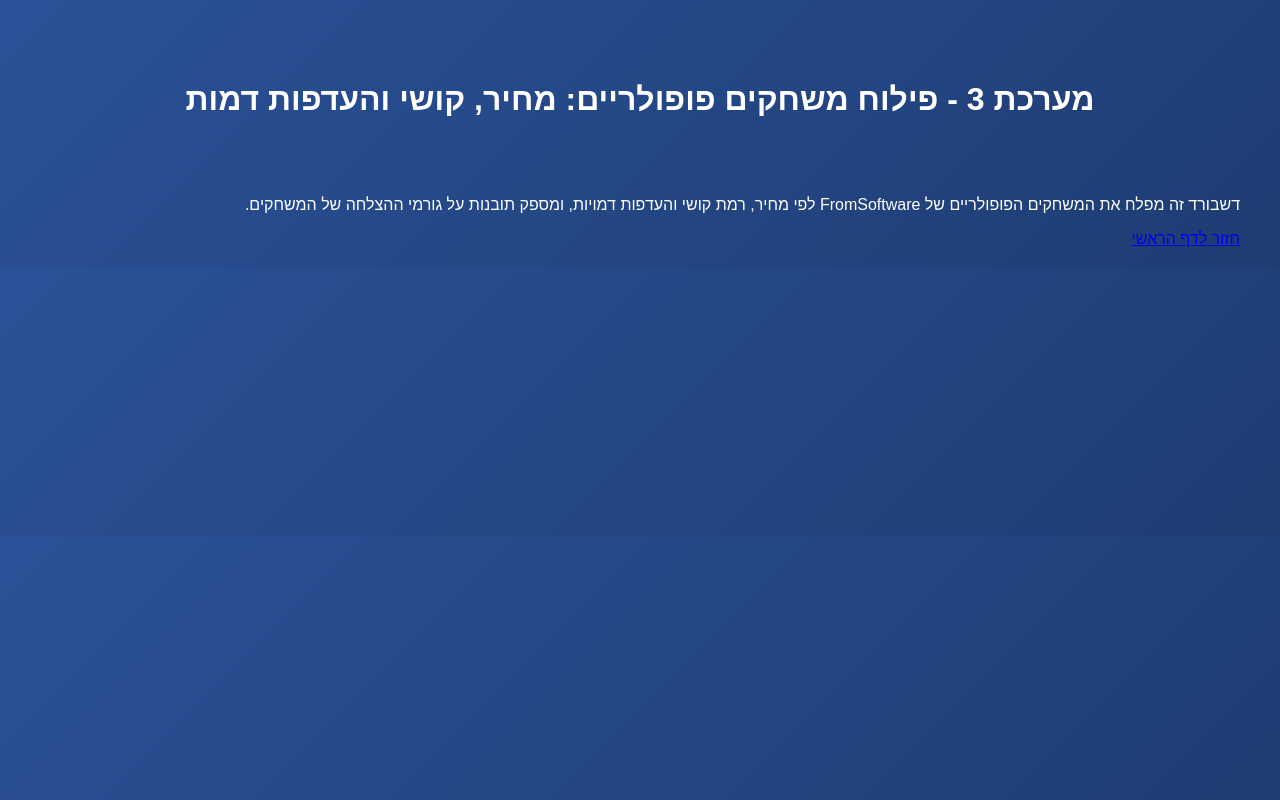
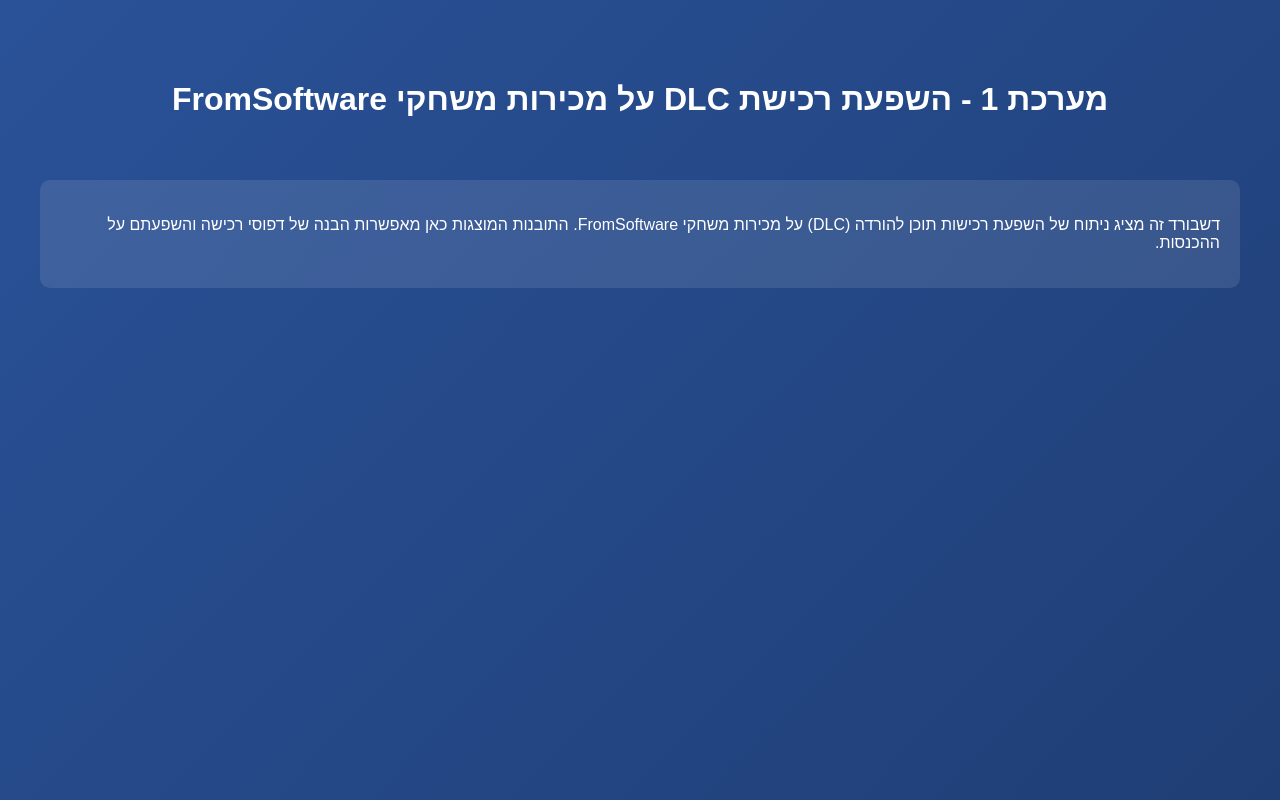
Before and after one commit to 2BorNot2B-cmd/FromSoftware-Game-Analytics, a plain HTML site: page dash3.html in a window 1280 px wide. Shown: the top 800 px of the page. Drawn offline with Linux system fonts and the light colour scheme; a script that the page names is missing.

Commit message:
Update dash3.html

```diff
--- a/dash3.html
+++ b/dash3.html
@@ -3,7 +3,7 @@
 <head>
     <meta charset="UTF-8">
     <meta name="viewport" content="width=device-width, initial-scale=1.0">
-    <title>מערכת 3 - פילוח משחקים פופולריים</title>
+    <title>מערכת 1 - השפעת DLC על מכירות</title>
     <style>
         body {
             font-family: 'Arial', sans-serif;
@@ -25,12 +25,11 @@
             font-size: 2em;
         }
         .description {
-            background: rgbaGuy {
-                background: rgba(255, 255, 255, 0.1);
-                padding: 20px;
-                border-radius: 10px;
-                margin-bottom: 30px;
-            }
+            background: rgba(255, 255, 255, 0.1);
+            padding: 20px;
+            border-radius: 10px;
+            margin-bottom: 30px;
+        }
         .tableau-container {
             width: 100%;
             height: 600px;
@@ -53,10 +52,10 @@
 <body>
     <div class="container">
         <header>
-            <h1>מערכת 3 - פילוח משחקים פופולריים: מחיר, קושי והעדפות דמות</h1>
+            <h1>מערכת 1 - השפעת רכישת DLC על מכירות משחקי FromSoftware</h1>
         </header>
         <section class="description">
-            <p>דשבורד זה מפלח את המשחקים הפופולריים של FromSoftware לפי מחיר, רמת קושי והעדפות דמויות, ומספק תובנות על גורמי ההצלחה של המשחקים.</p>
+            <p>דשבורד זה מציג ניתוח של השפעת רכישות תוכן להורדה (DLC) על מכירות משחקי FromSoftware. התובנות המוצגות כאן מאפשרות הבנה של דפוסי רכישה והשפעתם על ההכנסות.</p>
         </section>
         <section class="tableau-container">
             <div id="tableauViz"></div>
@@ -67,7 +66,7 @@
     <script>
         function initViz() {
             const containerDiv = document.getElementById("tableauViz");
-            const vizUrl = "https://public.tableau.com/views/Book1_17457679258910/Dashboard3?:language=en-US&publish=yes&:sid=&:redirect=auth&:display_count=n&:origin=viz_share_link";
+            const vizUrl = "https://public.tableau.com/views/Book1_17457679258910/Dashboard1?:language=en-US&:sid=&:redirect=auth&:display_count=n&:origin=viz_share_link";
             const options = {
                 width: '100%',
                 height: '600px',
```
